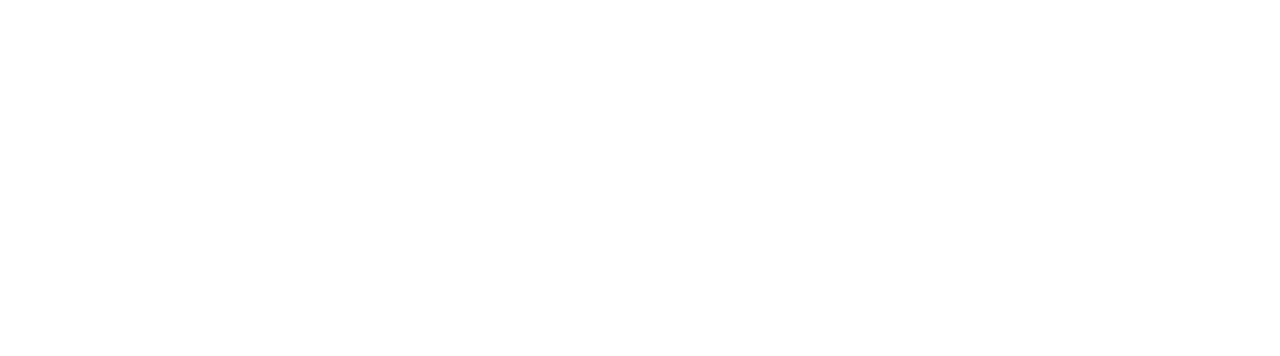
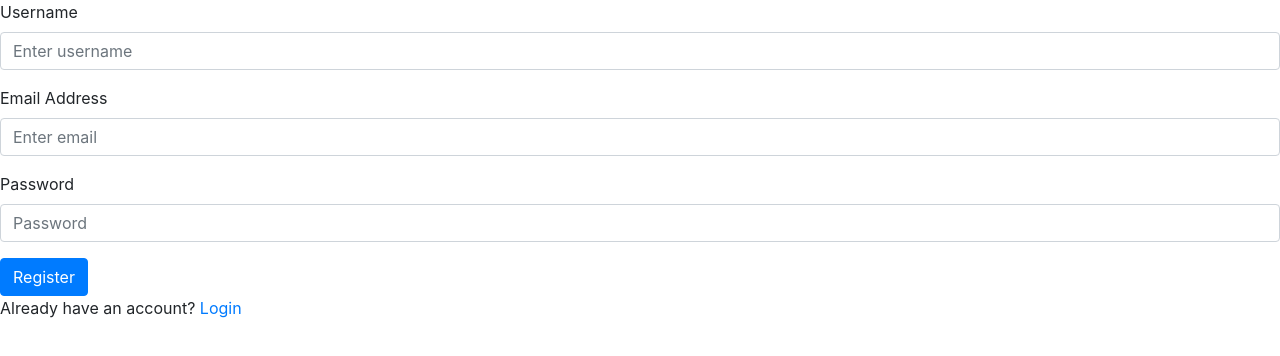
Before and after one commit to mathena828/Click-Clack, a React (Create React App) app in the folder client/: page /register in a window 1280 px wide. Shown: the top 356 px of the page. Built offline with nearby package versions, Linux system fonts and the light colour scheme.

Commit message:
Initial Commit

```diff
--- a/client/package.json
+++ b/client/package.json
@@ -8,8 +8,10 @@
     "@testing-library/react": "^11.1.0",
     "@testing-library/user-event": "^12.1.10",
     "axios": "^0.21.1",
+    "bootstrap": "^4.6.0",
     "query-string": "^6.13.8",
     "react": "^17.0.1",
+    "react-bootstrap": "^1.4.3",
     "react-dom": "^17.0.1",
     "react-emoji": "^0.5.0",
     "react-router-dom": "^5.2.0",
--- a/client/src/index.js
+++ b/client/src/index.js
@@ -3,6 +3,8 @@
 import './index.css';
 import App from './App';
 import reportWebVitals from './reportWebVitals';
+import 'bootstrap/dist/css/bootstrap.min.css';
+
 
 ReactDOM.render(
   <React.StrictMode>
--- a/client/src/screens/LoginScreen.js
+++ b/client/src/screens/LoginScreen.js
@@ -1,6 +1,7 @@
 import { useState, useEffect } from "react";
 import axios from "axios";
 import { Link } from "react-router-dom";
+import {Form, Button, Alert} from 'react-bootstrap'
 
 const LoginScreen = ({ history }) => {
   const [email, setEmail] = useState("");
@@ -24,7 +25,7 @@
 
     try {
       const { data } = await axios.post(
-        "/api/auth/login",
+        "/api/users/login",
         { email, password },
         config
       );
@@ -40,6 +41,27 @@
 
   return (
     <div>
+      {error && <Alert variant="danger">
+          {error}
+      </Alert> }
+      <Form onSubmit={loginHandler}>
+          <Form.Group controlId="formBasicEmail">
+            <Form.Label>Email Address</Form.Label>
+            <Form.Control type="email" placeholder="Enter email" onChange={(e) => setEmail(e.target.value)}
+              value={email}/>
+          </Form.Group>
+          <Form.Group controlId="formBasicPassword">
+            <Form.Label>Password</Form.Label>
+            <Form.Control type="password" placeholder="Password" onChange={(e) => setPassword(e.target.value)}
+              value={password}/>
+          </Form.Group>
+          <Button variant="primary" type="submit">
+            Login
+          </Button>
+      </Form>
+      <span>
+          Don't have an account? <Link to="/register">Register</Link>
+      </span>
     </div>
   );
 };
--- a/client/src/screens/RegisterScreen.js
+++ b/client/src/screens/RegisterScreen.js
@@ -1,6 +1,7 @@
 import { useState, useEffect } from "react";
 import axios from "axios";
 import { Link } from "react-router-dom";
+import {Form, Button, Alert} from 'react-bootstrap'
 
 const RegisterScreen = ({ history }) => {
   const [username, setUsername] = useState("");
@@ -16,16 +17,14 @@
 
   const registerHandler = async (e) => {
     e.preventDefault();
-
     const config = {
       header: {
         "Content-Type": "application/json",
       },
     };
-
     try {
       const { data } = await axios.post(
-        "/api/auth/register",
+        "/api/users/register",
         {
           username,
           email,
@@ -33,7 +32,6 @@
         },
         config
       );
-
       localStorage.setItem("authToken", data.token);
       history.push("/");
     } catch (error) {
@@ -46,6 +44,32 @@
 
   return (
     <div>
+      {error && <Alert variant="danger">
+          {error}
+      </Alert> }
+      <Form onSubmit={registerHandler}>
+        <Form.Group controlId="formBasicUsername">
+          <Form.Label>Username</Form.Label>
+          <Form.Control type="text" placeholder="Enter username" onChange={(e) => setUsername(e.target.value)}
+            value={username}/>
+        </Form.Group>
+        <Form.Group controlId="formBasicEmail">
+          <Form.Label>Email Address</Form.Label>
+          <Form.Control type="email" placeholder="Enter email" onChange={(e) => setEmail(e.target.value)}
+            value={email}/>
+        </Form.Group>
+        <Form.Group controlId="formBasicPassword">
+          <Form.Label>Password</Form.Label>
+          <Form.Control type="password" placeholder="Password" onChange={(e) => setPassword(e.target.value)}
+            value={password}/>
+        </Form.Group>
+        <Button variant="primary" type="submit">
+          Register
+        </Button>
+      </Form>
+      <span>
+          Already have an account? <Link to="/login">Login</Link>
+      </span>
     </div>
   );
 };
```
Also changed, not shown: 2 other files (tests, documents, lock files or other folders).
